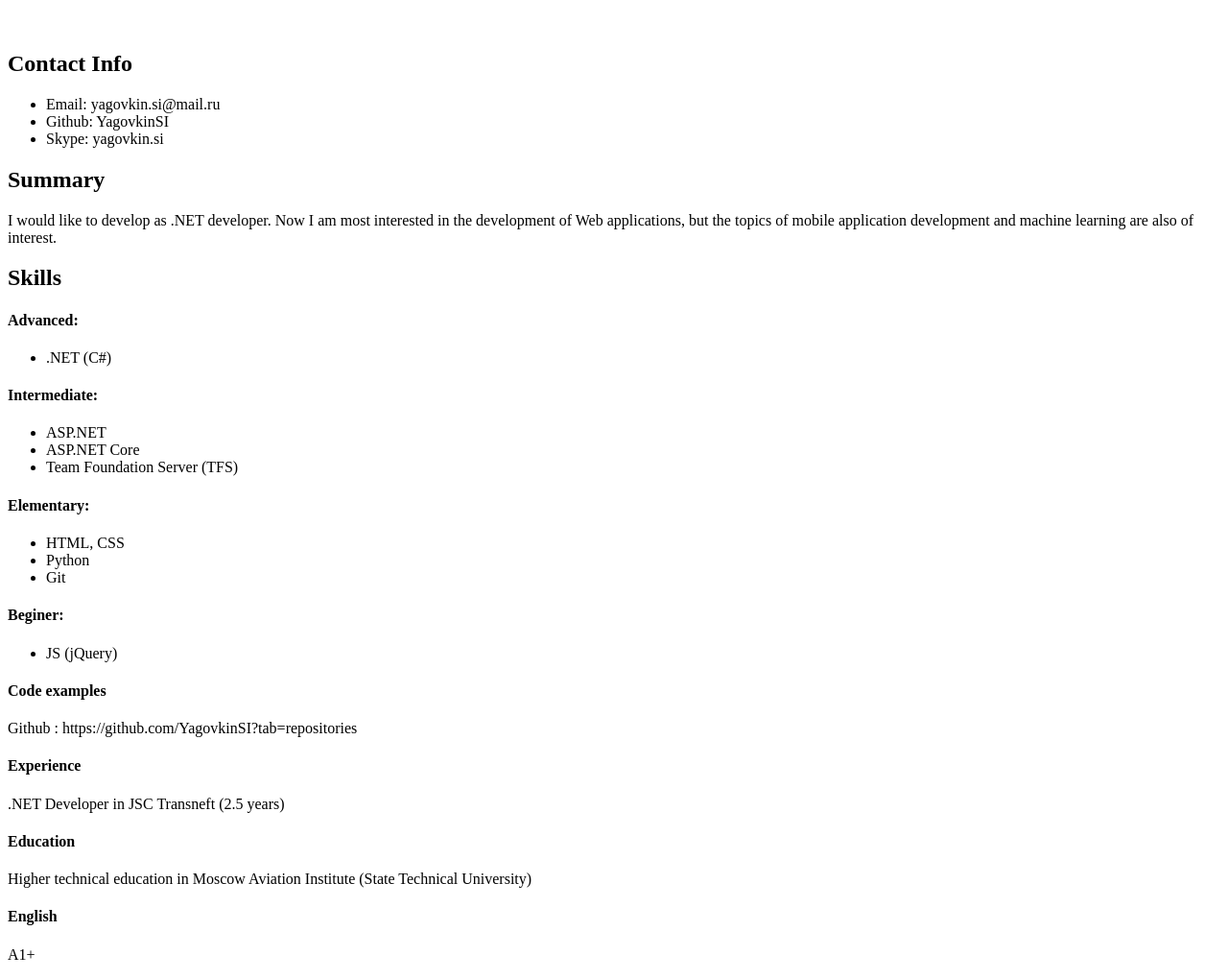
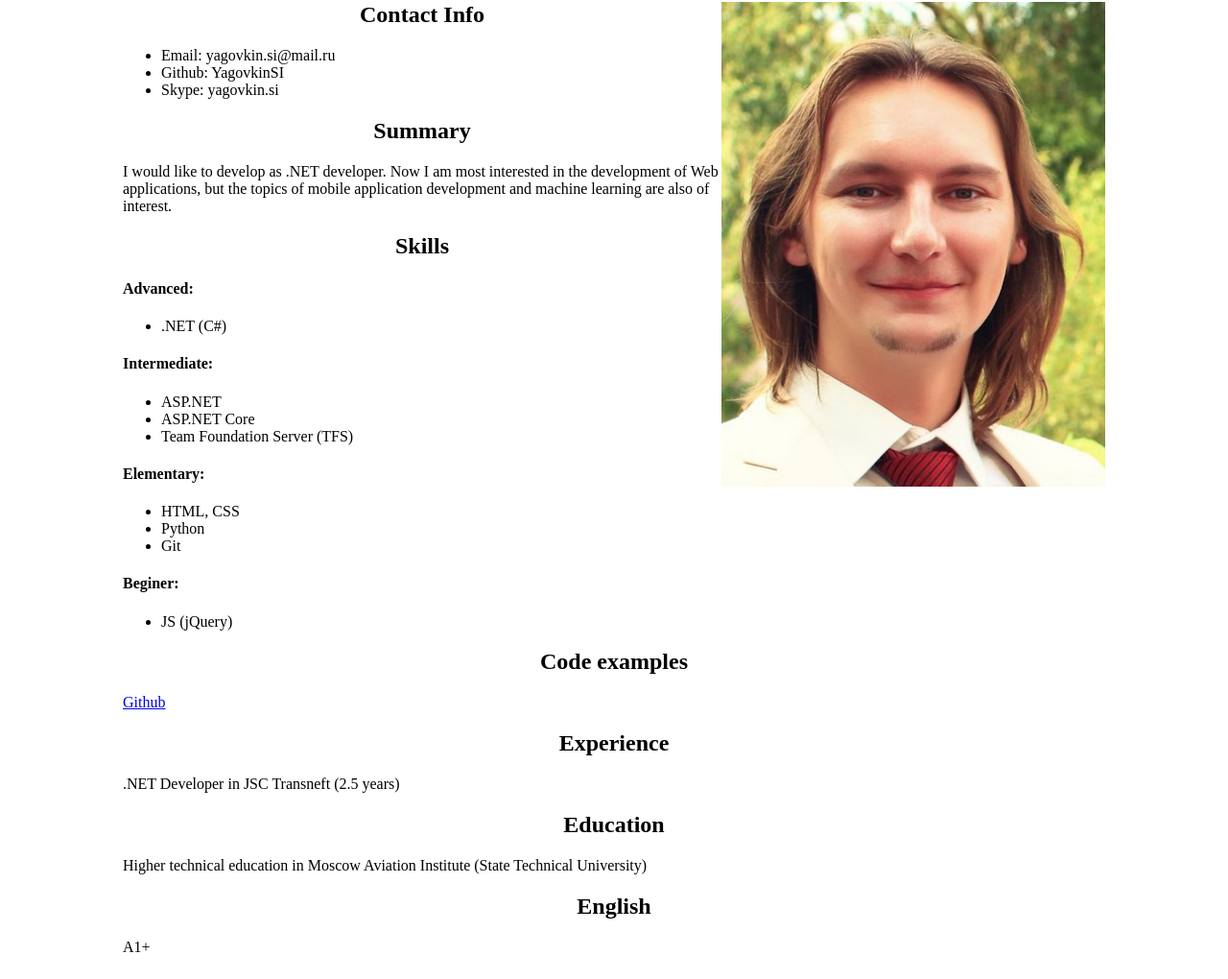
Before and after one commit to YagovkinSI/rsschool-cv, a plain HTML site: page index.html in a window 1280 px wide. Shown: the part 65-1085 px from the top of the page at 96% size. Drawn offline with Linux system fonts and the light colour scheme.

Commit message:
fix: fix links

```diff
--- a/index.html
+++ b/index.html
@@ -4,22 +4,32 @@
 <head>
   <meta charset="utf-8">
   <title>Sergey Yagovkin</title>
-  <link rel="stylesheet" href="css/styles.css">
+  <link rel="stylesheet" href="css/style.css">
 </head>
 
 <body>
+  <article>
     <h1>Sergey Yagovkin</h1>
-<img crs="img/photo.png">
+    <section>
+      <div class="photo">
+        <img src="img/photo.jpeg" alt="photo" width="400">
+      </div>
+    </section>
+    <section>
       <h2>Contact Info</h2>
       <ul>
         <li>Email: yagovkin.si@mail.ru</li>
         <li>Github: YagovkinSI</li>
         <li>Skype: yagovkin.si</li>
       </ul>
+    </section>
+    <section>
       <h2>Summary</h2>
       <p>
         I would like to develop as .NET developer. Now I am most interested in the development of Web applications, but the topics of mobile application development and machine learning are also of interest.
       <p>
+    </section>
+    <section>
       <h2>Skills</h2>
       <h4>Advanced:</h4>
       <ul>
@@ -41,19 +51,29 @@ I would like to develop as .NET developer. Now I am most interested in the devel
       <ul>
         <li>JS (jQuery)</li>
       </ul>
-<h4>Code examples</h4>
+    </section>
+    <section>
+      <h2>Code examples</h4>
       <p>
-Github : https://github.com/YagovkinSI?tab=repositories
+        <a href="https://github.com/YagovkinSI?tab=repositories">Github</a>
       <p>
-<h4>Experience</h4>
+    </section>
+    <section>
+      <h2>Experience</h4>
       <p>
         .NET Developer in JSC Transneft (2.5 years)
       <p>
-<h4>Education</h4>
+    </section>
+    <section>
+      <h2>Education</h4>
       <p>
         Higher technical education in Moscow Aviation Institute (State Technical University)
       <p>
-<h4>English</h4>
+    </section>
+    <section>
+      <h2>English</h4>
       <p>A1+<p>
+    </section>
+  </article>
 </body>
 </html>
```
Lines whose indentation alone changed are shown as unchanged.
